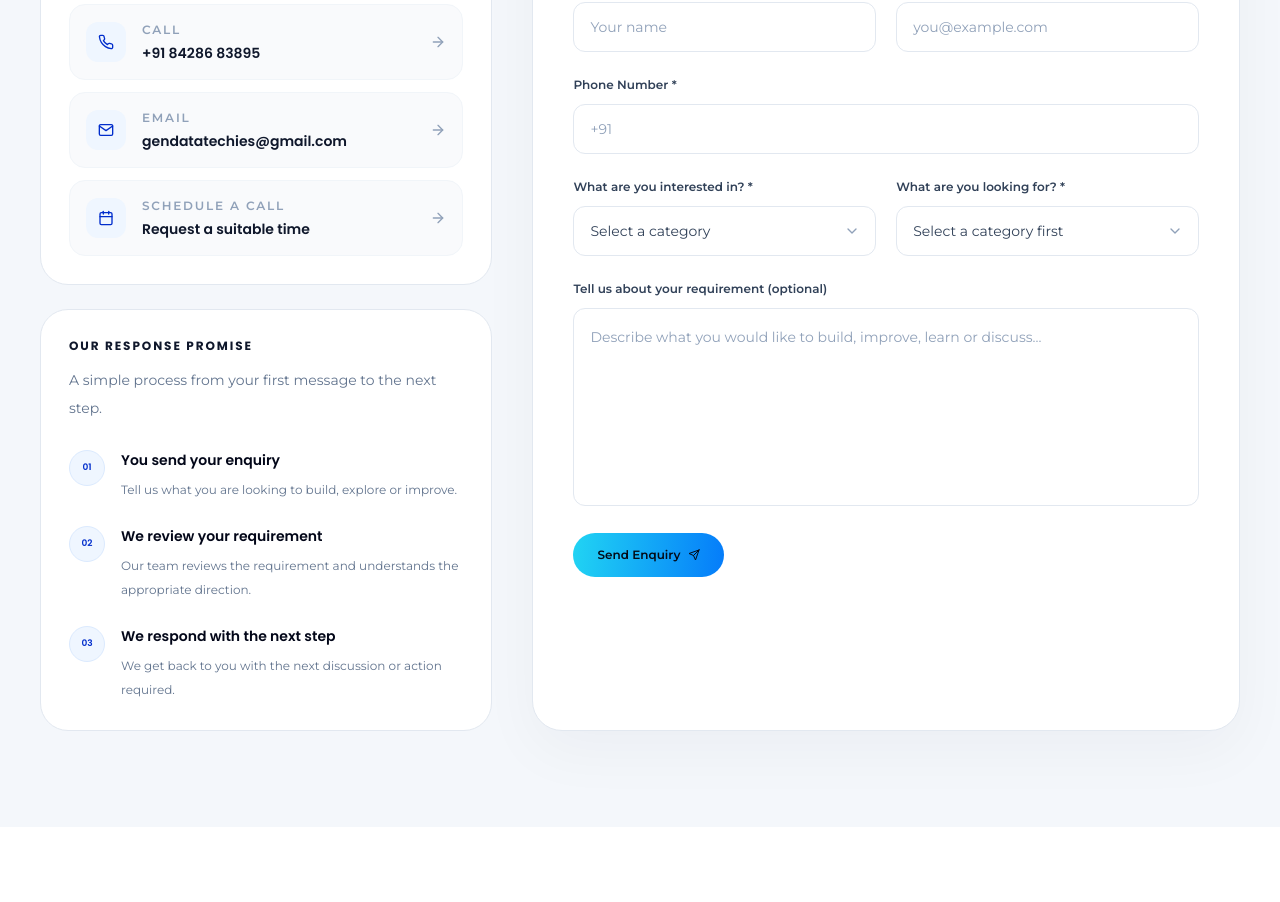
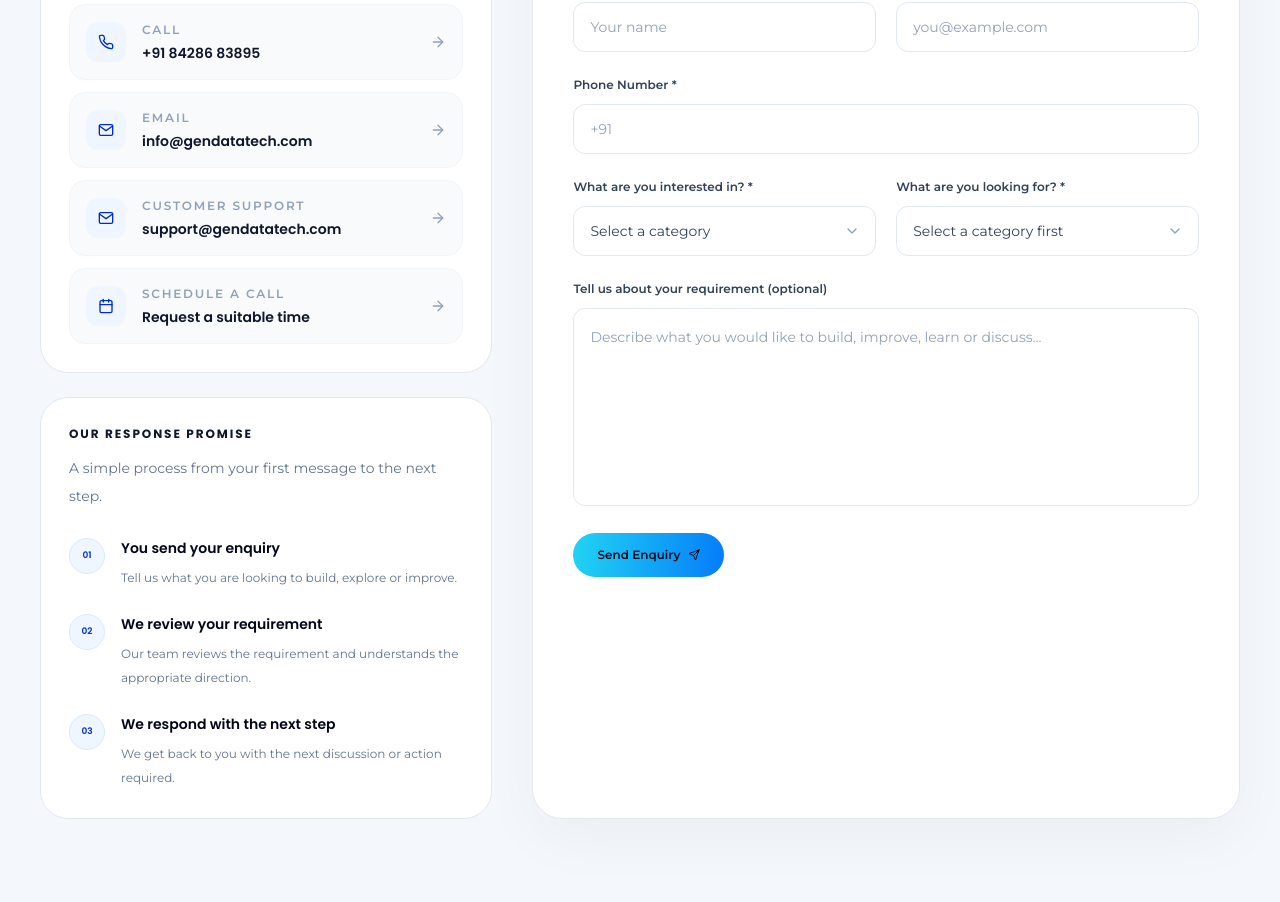
Before and after one commit to aravinthk1504/gendata-techv2, a Next.js app: page /en/contact in a window 1280 px wide. Shown: the part 1000-1902 px from the top of the page. Built offline with nearby package versions, Linux system fonts and the light colour scheme.

Commit message:
Use official GenData Tech contact and support emails

```diff
--- a/src/components/migrated/Contact.jsx
+++ b/src/components/migrated/Contact.jsx
@@ -221,15 +221,22 @@ function Contact() {
     {
       icon: FiMail,
       label: "Email",
-      value: "gendatatechies@gmail.com",
-      href: "mailto:gendatatechies@gmail.com",
+      value: "info@gendatatech.com",
+      href: "mailto:info@gendatatech.com",
+    },
+
+    {
+      icon: FiMail,
+      label: lang === "de" ? "Support" : "Customer Support",
+      value: "support@gendatatech.com",
+      href: "mailto:support@gendatatech.com",
     },
 
     {
       icon: FiCalendar,
       label: tr("Schedule a Call"),
       value: "Request a suitable time",
-      href: "mailto:gendatatechies@gmail.com?subject=Schedule%20a%20Call%20with%20GenData%20Tech",
+      href: "mailto:info@gendatatech.com?subject=Schedule%20a%20Call%20with%20GenData%20Tech",
     },
   ];
 
```
